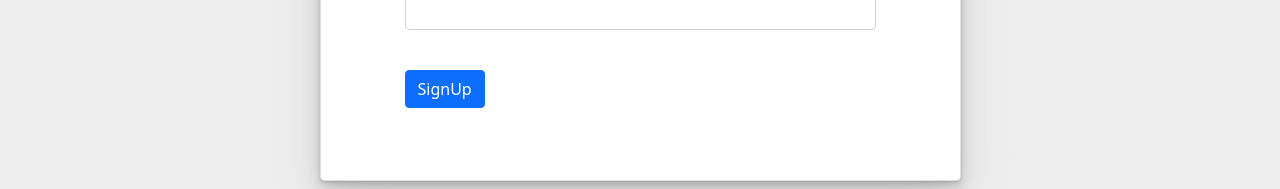
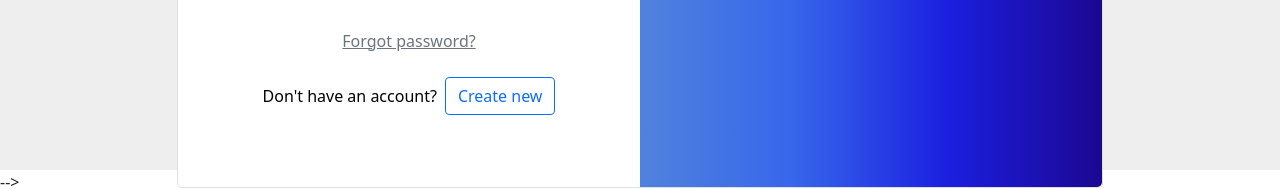
Before and after one commit to sahilyadav151299/MyBook, an Angular app in the folder frontend/: page /signup in a window 1280 px wide. Shown: the part 630-819 px from the top of the page. Built offline with nearby package versions, Linux system fonts and the light colour scheme.

Commit message:
Gradient Added in SignUp Component.

```diff
--- a/frontend/src/app/app.component.html
+++ b/frontend/src/app/app.component.html
@@ -1,2 +1,2 @@
-<!-- <app-login></app-login> -->
+<app-login></app-login>
 <app-signUp></app-signUp>
--- a/frontend/src/app/components/signUp/signUp.component.css
+++ b/frontend/src/app/components/signUp/signUp.component.css
@@ -19,3 +19,14 @@ input.ng-touched.ng-invalid{
 input.ng-valid{
     border-left: 5px solid green;
 }
+
+.gradient-custom-2 {
+    /* fallback for old browsers */
+    background: #fccb90;
+
+    /* Chrome 10-25, Safari 5.1-6 */
+    background: -webkit-linear-gradient(to right, #5082dd, #3666eb, #1b1fe0, #1c0792);
+
+    /* W3C, IE 10+/ Edge, Firefox 16+, Chrome 26+, Opera 12+, Safari 7+ */
+    background: linear-gradient(to right, #5082dd, #3666eb, #1b1fe0, #1c0792);
+  }
--- a/frontend/src/app/components/signUp/signUp.component.html
+++ b/frontend/src/app/components/signUp/signUp.component.html
@@ -59,7 +59,7 @@
                                       </div>
                                       <div class="mb-4 mt-4 px-4 col-xs-3">
                                           <!-- <button type="submit" class="btn btn-primary" [disabled]="signUpForm.invalid">SignUp</button> -->
-                                          <button type="submit" class="btn btn-primary">SignUp</button>
+                                          <button type="submit" class="btn btn-primary gradient-custom-2">SignUp</button>
                                       </div>
                                   </div>
                               </form>
```
